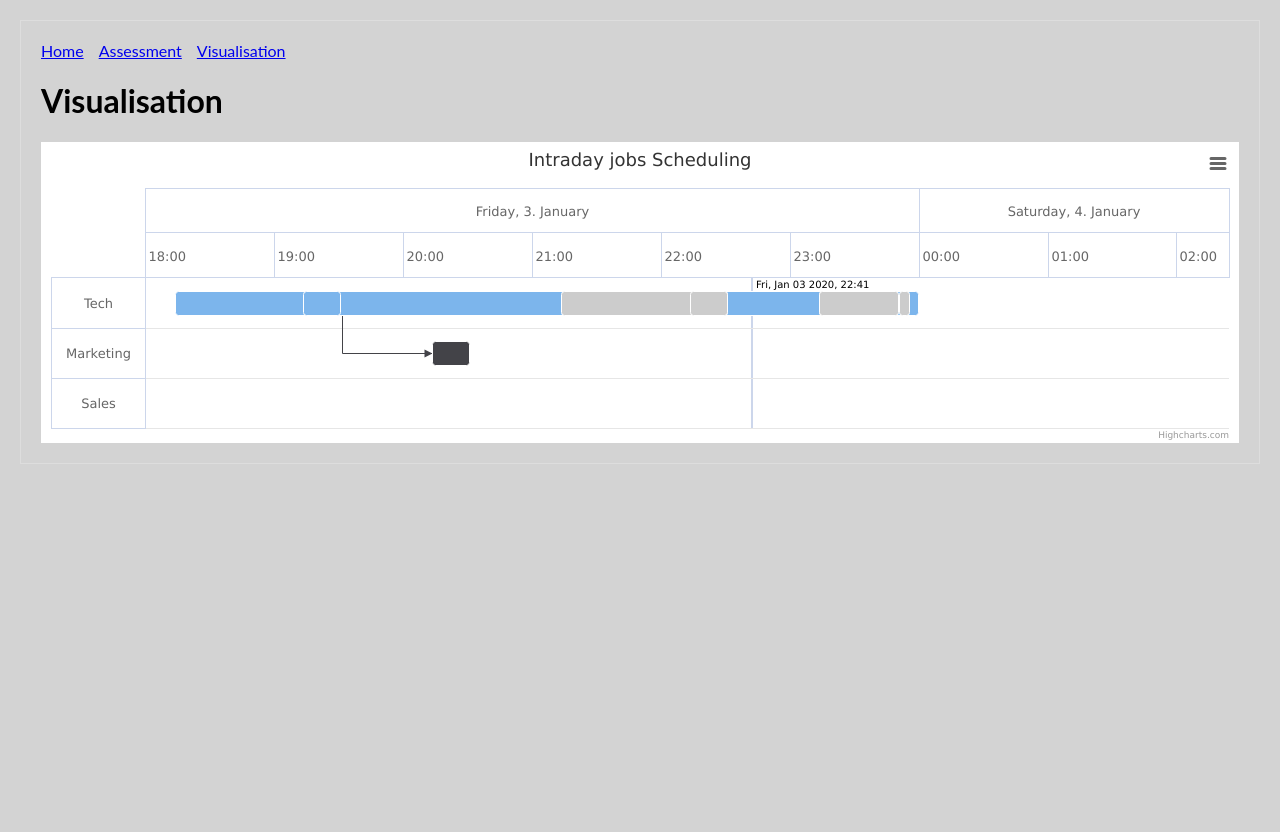
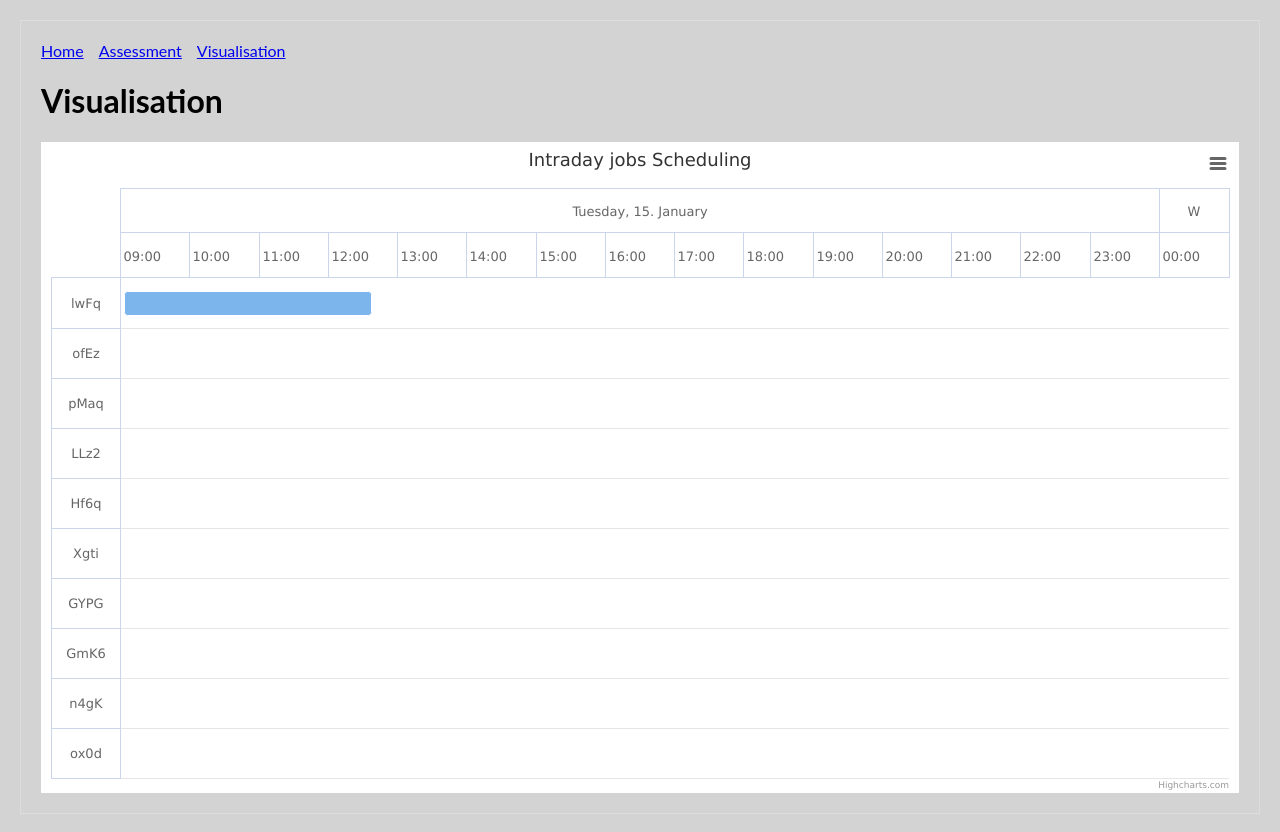
Before and after one commit to matzekFloyd/VisOnboarding, a Next.js app: page /visualisation in a window 1280 px wide. Before the commit the page ends 800 px from the top, so only its background shows below. Built offline with nearby package versions, Linux system fonts and the light colour scheme.

Commit message:
wip gantt setup, timeline only 1 day + hours

```diff
--- a/pages/visualisation.js
+++ b/pages/visualisation.js
@@ -5,7 +5,7 @@ import Highcharts from 'highcharts';
 import HighchartsExporting from 'highcharts/modules/exporting'
 import HighchartsReact from 'highcharts-react-official';
 import highchartsGantt from "highcharts/modules/gantt";
-import {options} from "../src/data";
+import {D_JAN_15} from "../src/data/2019-01-15";
 
 export default class Visualisation extends PureComponent {
 
@@ -23,7 +23,7 @@ export default class Visualisation extends PureComponent {
                 <h1>Visualisation</h1>
                 <HighchartsReact
                     highcharts={Highcharts}
-                    options={options}
+                    options={D_JAN_15}
                     constructorType={'ganttChart'}
                 />
             </Layout>
--- a/src/data.js
+++ /dev/null
@@ -1,83 +0,0 @@
-var today = new Date(),
-    day = 1000 * 60 * 60 * 24;
-
-// Set to 00:00:00:000 today
-today.setUTCHours(0);
-today.setUTCMinutes(0);
-today.setUTCSeconds(0);
-today.setUTCMilliseconds(0);
-today = today.getTime();
-
-export const options = {
-    title: {
-        text: 'Intraday jobs Scheduling'
-    },
-    xAxis: {
-        currentDateIndicator: true,
-        min: today + 0.75 * day,
-        max: today + 1.1 * day,
-    },
-    yAxis: {
-        type: 'category',
-        categories: ['Tech', 'Marketing', 'Sales'],
-        min: 0,
-        max: 2
-    },
-    series: [{
-        name: 'Init M1, Import FIRT market data',
-        data: [{
-            taskName: 'Init M1, Import FIRT market data',
-            id: 'FIRT',
-            start: today + 1000 * (18 * 3600 + 13 * 60 + 30),
-            end: today + 1000 * (23 * 3600 + 59 * 60 + 24),
-            y: 0
-        }, {
-            taskName: '<b>FI1MRA1A</b>: CleanupSAS.ksh',
-            id: 'FI1MRA1A',
-            parent: 'FIRT',
-            start: today + 1000 * (19 * 3600 + 13 * 60 + 30),
-            end: today + 1000 * (19 * 3600 + 30 * 60 + 24),
-            y: 0
-        }, {
-            taskName: '<b>FI1MRA1B</b>: INIT_MRE.ksh',
-            id: 'FI1MRA1B',
-            parent: 'FIRT',
-            start: today + 1000 * (20 * 3600 + 13 * 60 + 30),
-            end: today + 1000 * (20 * 3600 + 30 * 60 + 24),
-            dependency: 'FI1MRA1A',
-            y: 1
-        }, {
-            taskName: '<b>FI1MRA1C</b>: MKD_files_transfert.ksh',
-            id: 'FI1MRA1C',
-            parent: 'FIRT',
-            start: today + 1000 * (21 * 3600 + 13 * 60 + 30),
-            end: today + 1000 * (22 * 3600 + 30 * 60 + 24),
-            dependency: 'FI1MRA1B'
-        }, {
-            taskName: '<b>FI1MRA1D</b>: Corporate_Events.ksh',
-            id: 'FI1MRA1D',
-            parent: 'FIRT',
-            start: today + 1000 * (22 * 3600 + 13 * 60 + 30),
-            end: today + 1000 * (22 * 3600 + 30 * 60 + 24)
-        }, {
-            taskName: '<b>FI1MRA1G</b>: extract_mrcatetb.ksh',
-            id: 'FI1MRA1G',
-            parent: 'FIRT',
-            start: today + 1000 * (23 * 3600 + 13 * 60 + 30),
-            end: today + 1000 * (23 * 3600 + 30 * 60 + 24)
-        }, {
-            taskName: '<b>FI1MRA2B</b>: DLY_BATCH.F1.SETUP_RUNDATE.ksh',
-            id: 'FI1MRA2B',
-            parent: 'FIRT',
-            start: today + 1000 * (23 * 3600 + 13 * 60 + 30),
-            end: today + 1000 * (23 * 3600 + 50 * 60 + 24)
-        }, {
-            taskName: '<b>FI1MRL1A</b>: FillDMMPBKTB2.ksh',
-            id: 'FI1MRL1A',
-            parent: 'FIRT',
-            start: today + 1000 * (23 * 3600 + 50 * 60 + 30),
-            end: today + 1000 * (23 * 3600 + 55 * 60 + 24),
-            dependency: 'FI1MRA2B'
-        }]
-    }],
-};
--- /dev/null
+++ b/src/data/2019-01-15.js
@@ -0,0 +1,34 @@
+/* 2019.01.15 8:00 - 17:00 */
+let today = new Date('2019-01-15T01:00:00'), day = 1000 * 60 * 60 * 24;
+today = today.getTime();
+
+function calc(hours, minutes, seconds) {
+    return today + 1000 * (hours * 3600 + minutes * 60 + seconds);
+}
+
+export const D_JAN_15 = {
+    title: {
+        text: 'Intraday jobs Scheduling'
+    },
+    xAxis: {
+        currentDateIndicator: true,
+        min: today + 0.3333 * day,
+        max: today + day,
+    },
+    yAxis: {
+        type: 'category',
+        categories: ['lwFq', 'ofEz', 'pMaq', 'LLz2', 'Hf6q', 'Xgti', 'GYPG', 'GmK6', 'n4gK', 'ox0d'],
+        min: 0,
+        max: 9
+    },
+    series: [{
+        name: 'Init M1, Import FIRT market data',
+        data: [{
+            taskName: 'Init M1, Import FIRT market data',
+            id: 'FIRT',
+            start: calc(8, 3, 0),
+            end: calc(11, 37, 24),
+            y: 0
+        }]
+    }],
+};
```
Also changed, not shown: src/data/2019-01-16.js (added).
